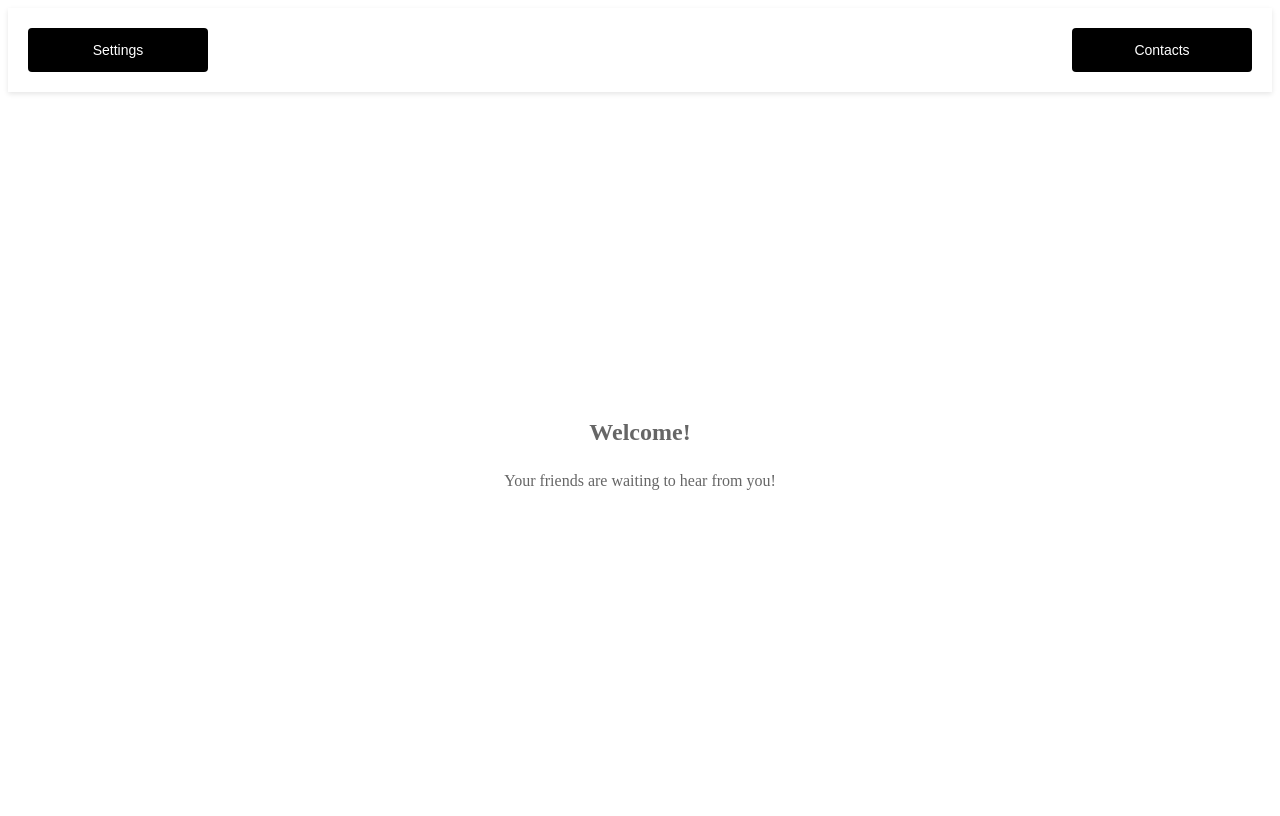
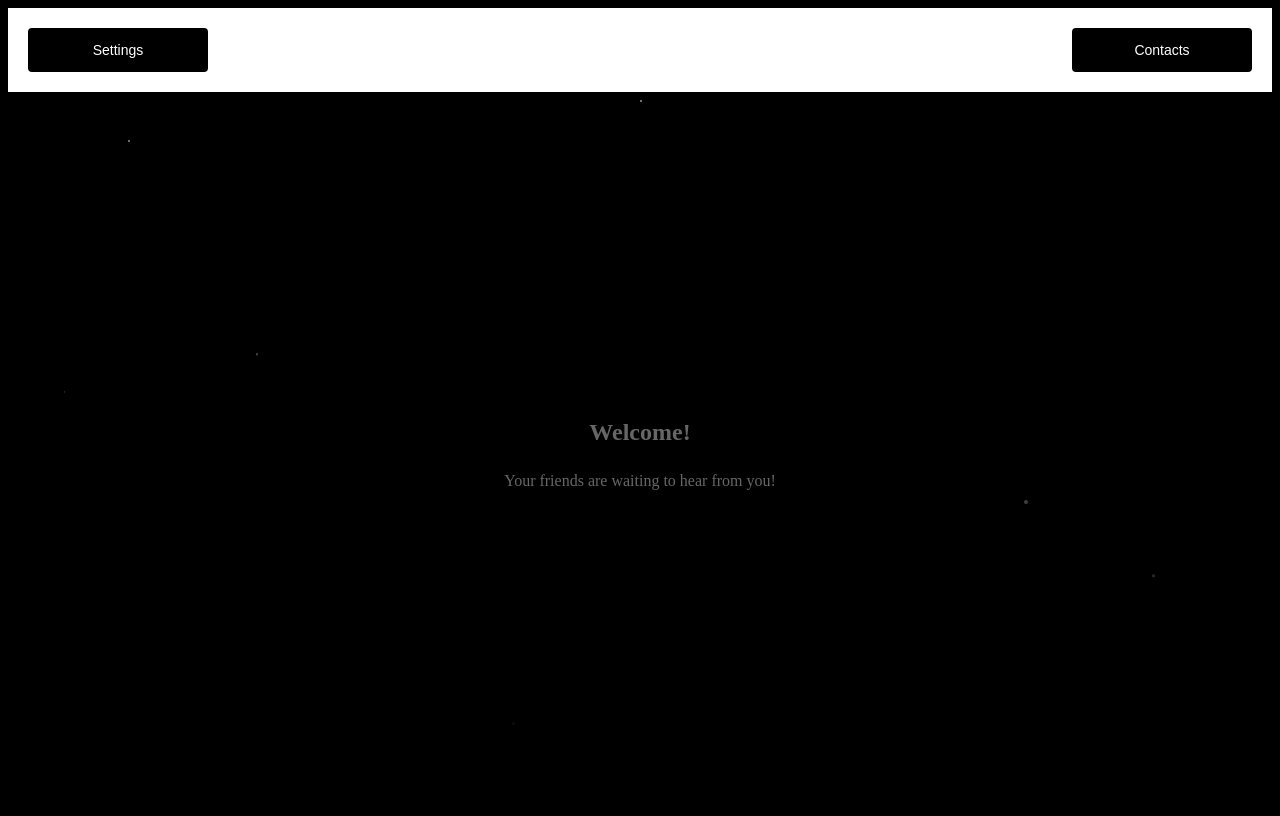
Before and after one commit to Riteshbhandarii/chat-systems, a Django app: page /chat/1/ in a window 1280 px wide. Run offline with Django 5.2, Linux system fonts and the light colour scheme; the visitor is signed in with stand-in values (Sample User, id 1).

Commit message:
UI changes

```diff
--- a/messaging/templates/messaging/chat_room.html
+++ b/messaging/templates/messaging/chat_room.html
@@ -1,6 +1,17 @@
 {% extends 'messaging/base.html' %}
 {% block content %}
+
 <div class="chat-container">
+  <div class="star" style="width: 2px; height: 2px; left: 10%; animation: fallingStar 3s linear infinite;"></div>
+<div class="star" style="width: 3px; height: 3px; left: 30%; animation: fallingStar 5s linear infinite; animation-delay: 1s;"></div>
+<div class="star" style="width: 2px; height: 2px; left: 50%; animation: fallingStar 4s linear infinite; animation-delay: 2s;"></div>
+<div class="star" style="width: 4px; height: 4px; left: 70%; animation: fallingStar 6s linear infinite;"></div>
+<div class="star" style="width: 3px; height: 3px; left: 90%; animation: fallingStar 3.5s linear infinite; animation-delay: 0.5s;"></div>
+<div class="star" style="width: 1px; height: 1px; left: 5%; animation: fallingStar 7s linear infinite; animation-delay: 3s;"></div>
+<div class="star" style="width: 2px; height: 2px; left: 20%; animation: fallingStar 4.5s linear infinite;"></div>
+<div class="star" style="width: 3px; height: 3px; left: 40%; animation: fallingStar 5.5s linear infinite; animation-delay: 1.5s;"></div>
+<div class="star" style="width: 1px; height: 1px; left: 60%; animation: fallingStar 6.5s linear infinite; animation-delay: 2.5s;"></div>
+<div class="star" style="width: 4px; height: 4px; left: 80%; animation: fallingStar 4s linear infinite;"></div>
   <div class="chat-header">
     <div class="left">
       <div class="settings-container">
@@ -787,17 +798,39 @@
 </script>
 
 <style>
+
 body {
-    background-color: white;
+    background-color: black;
+    position: relative; /* Keep this if needed for other positioning contexts */
 }
 
+.star {
+    position: fixed; /* Fixed position to stay in the background */
+    top: -20px; /* Start above the viewport */
+    background: white;
+    border-radius: 50%; /* Make them circular */
+    opacity: 0.7; /* Slightly transparent */
+    /* z-index: -1; */ /* REMOVE OR COMMENT OUT THIS LINE */
+}
+
+@keyframes fallingStar {
+    to {
+        transform: translateY(100vh); /* Animate down the full viewport height */
+        opacity: 0; /* Fade out at the end */
+    }
+}
+/* Keep your existing chat-container style */
 .chat-container {
   display: flex;
   flex-direction: column;
   height: 100vh;
-    background-color: white;
+  background-color: rgb(0, 0, 0);
+  /* Add overflow: hidden; if you want to strictly contain stars, */
+  /* but fixed positioning usually handles this relative to viewport */
+  /* overflow: hidden; */
 }
 
+/* Keep the rest of your styles */
 .chat-header {
   display: flex;
   align-items: center;
@@ -805,6 +838,8 @@
   color: black;
   padding: 15px;
   box-shadow: 0 2px 5px rgba(0,0,0,0.1);
+  position: relative; /* Ensure header stays above stars if needed */
+  z-index: 1; /* Ensure header stays above stars */
 }
 
   .chat-header .left {
```
Lines whose indentation alone changed are shown as unchanged.
